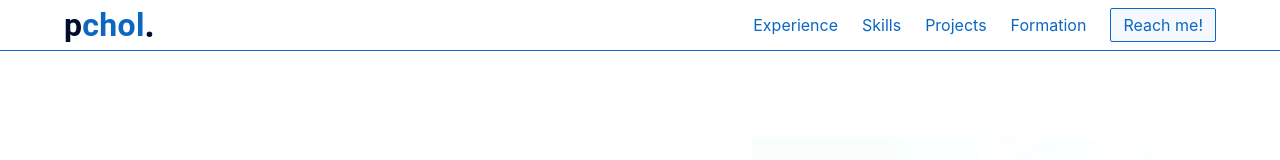
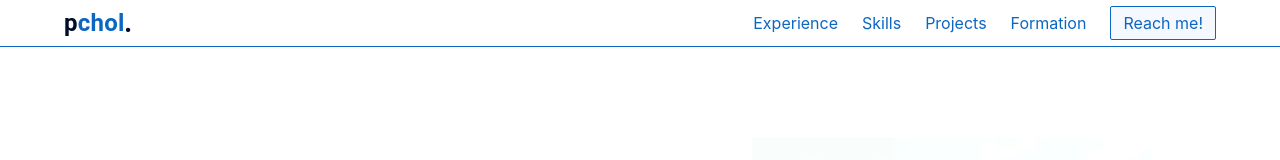
Before and after one commit to PChol22/portfolio-reboot, a React (Vite) app: page / in a window 1280 px wide. Shown: the top 160 px of the page. Built offline with nearby package versions, Linux system fonts and the light colour scheme.

Commit message:
fix(Landing page): resize logo and header

```diff
--- a/src/Header.tsx
+++ b/src/Header.tsx
@@ -13,6 +13,7 @@ export const Header = (): JSX.Element => {
     borderBottom="1px solid"
     borderColor={AppTheme.palette.principal.main}
     paddingX={PAGE_PADDING_X}
+    paddingY={0.5}
   >
     <Stack
       justifyContent="space-between"
--- a/src/Logo.tsx
+++ b/src/Logo.tsx
@@ -3,7 +3,7 @@ import { AppTheme } from "./AppTheme";
 
 export const Logo = (): JSX.Element =>
   <Stack flexDirection="row" alignItems="center" sx={{ cursor: 'pointer' }}>
-    <Typography fontSize={32} fontWeight={600} color={AppTheme.palette.grey.black}>p</Typography>
-    <Typography fontSize={32} fontWeight={600} color={AppTheme.palette.principal.main}>chol</Typography>
-    <Typography fontSize={33} fontWeight={900} color={AppTheme.palette.grey.black} fontFamily="sans">.</Typography>
+    <Typography fontSize={24} fontWeight={600} color={AppTheme.palette.grey.black}>p</Typography>
+    <Typography fontSize={24} fontWeight={600} color={AppTheme.palette.principal.main}>chol</Typography>
+    <Typography fontSize={25} fontWeight={900} color={AppTheme.palette.grey.black} fontFamily="sans">.</Typography>
   </Stack>
```
